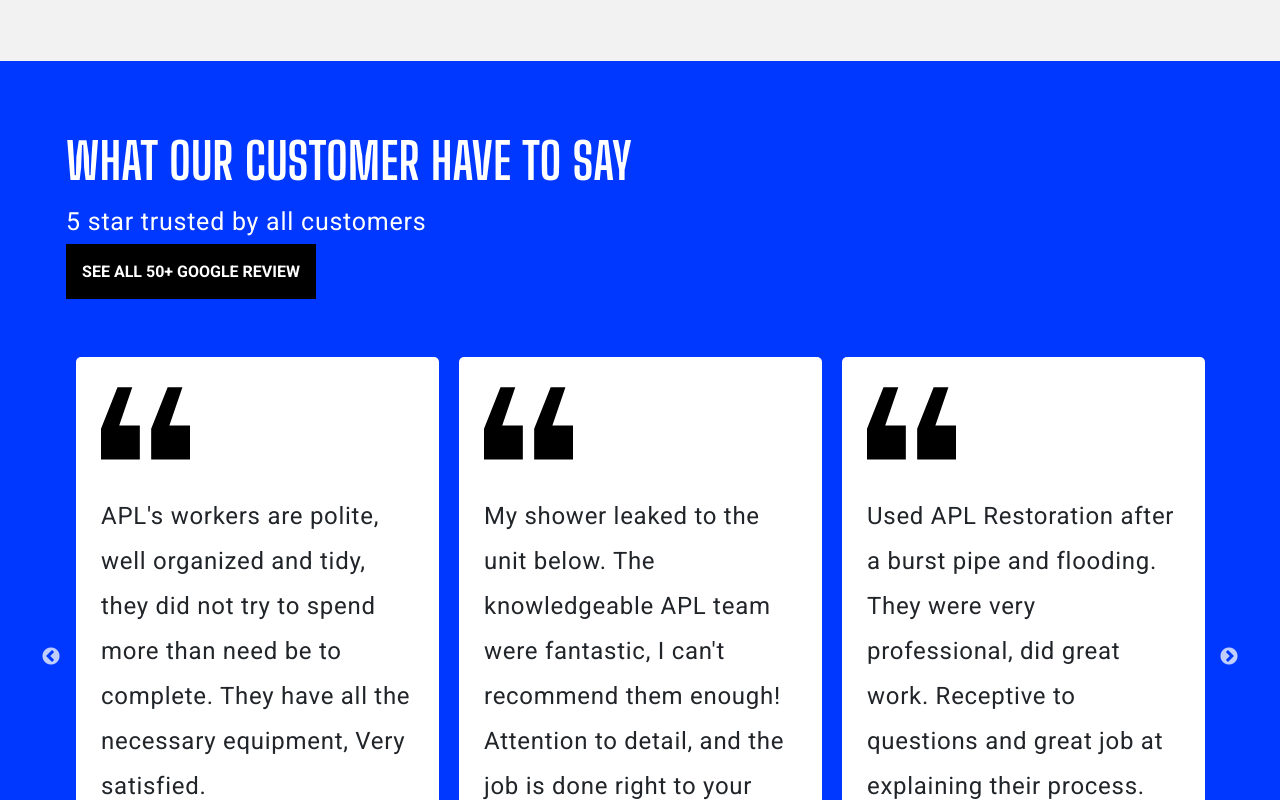
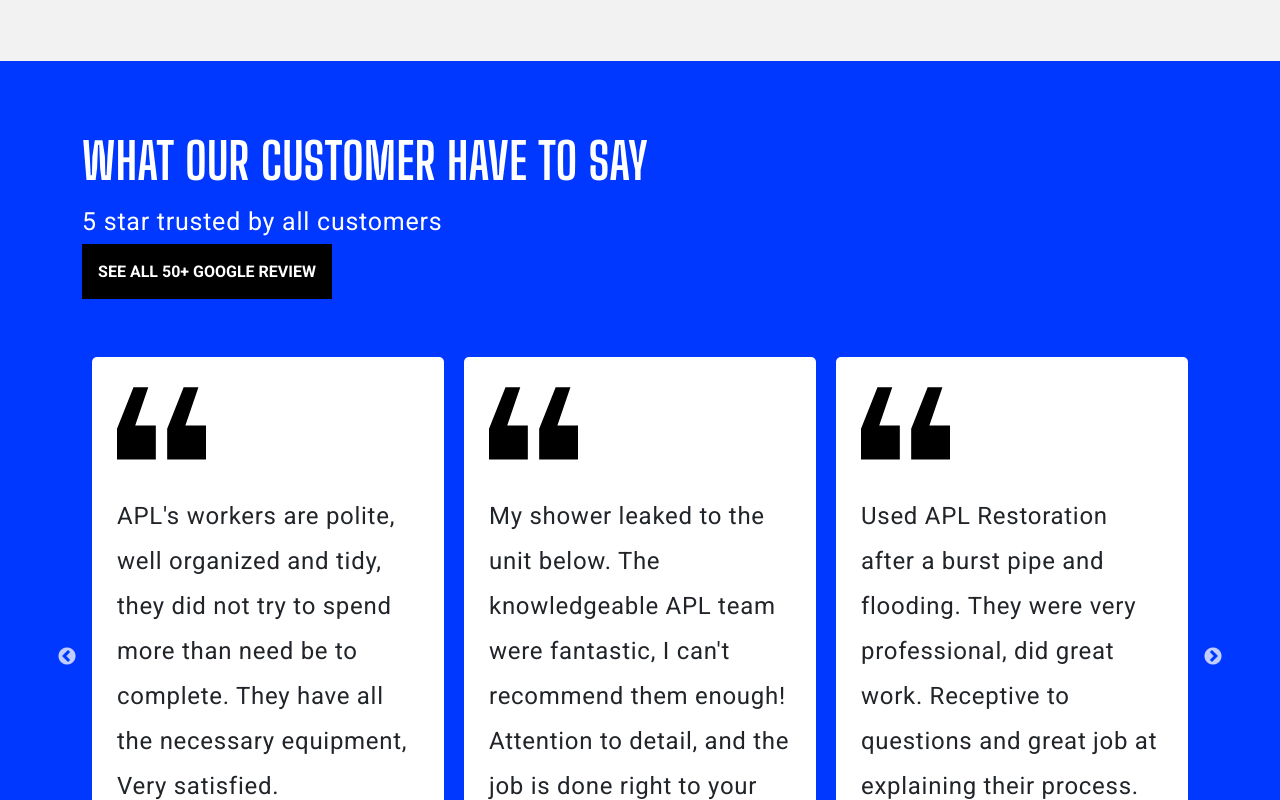
Before and after one commit to aplrestoration/apl-react, a React (Create React App) app: page / in a window 1280 px wide. Shown: the part 3260-4060 px from the top of the page. Built offline with nearby package versions, Linux system fonts and the light colour scheme.

Commit message:
fix some container paddings

```diff
--- a/src/components/Testimonial.js
+++ b/src/components/Testimonial.js
@@ -5,7 +5,7 @@
 const Testimonial = () => {
   return (
     <div className="testimonial-container">
-      <div>
+      <div className="container">
         <div className="testimonial-intro mb-5">
           <h2 className="big-title-2">WHAT OUR CUSTOMER HAVE TO SAY</h2>
           <span className="pt-2 testimonial-text">
--- a/src/index.css
+++ b/src/index.css
@@ -244,7 +244,7 @@
 }
 
 /* Desktop */
-@media screen and (min-device-width: 992px) and (max-device-width: 1600px) and (-webkit-min-device-pixel-ratio: 1) {
+@media (min-device-width: 992px) {
   div.column-height {
     height: 400px;
   }
@@ -291,7 +291,7 @@
     --bs-gutter-y: 1rem;
   }
 
-  .column-height {
+  div.column-height {
     height: 238px;
   }
 
@@ -470,7 +470,7 @@
 }
 
 
-div.column-height {
+.column-height {
   height: 400px;
 }
 
```
